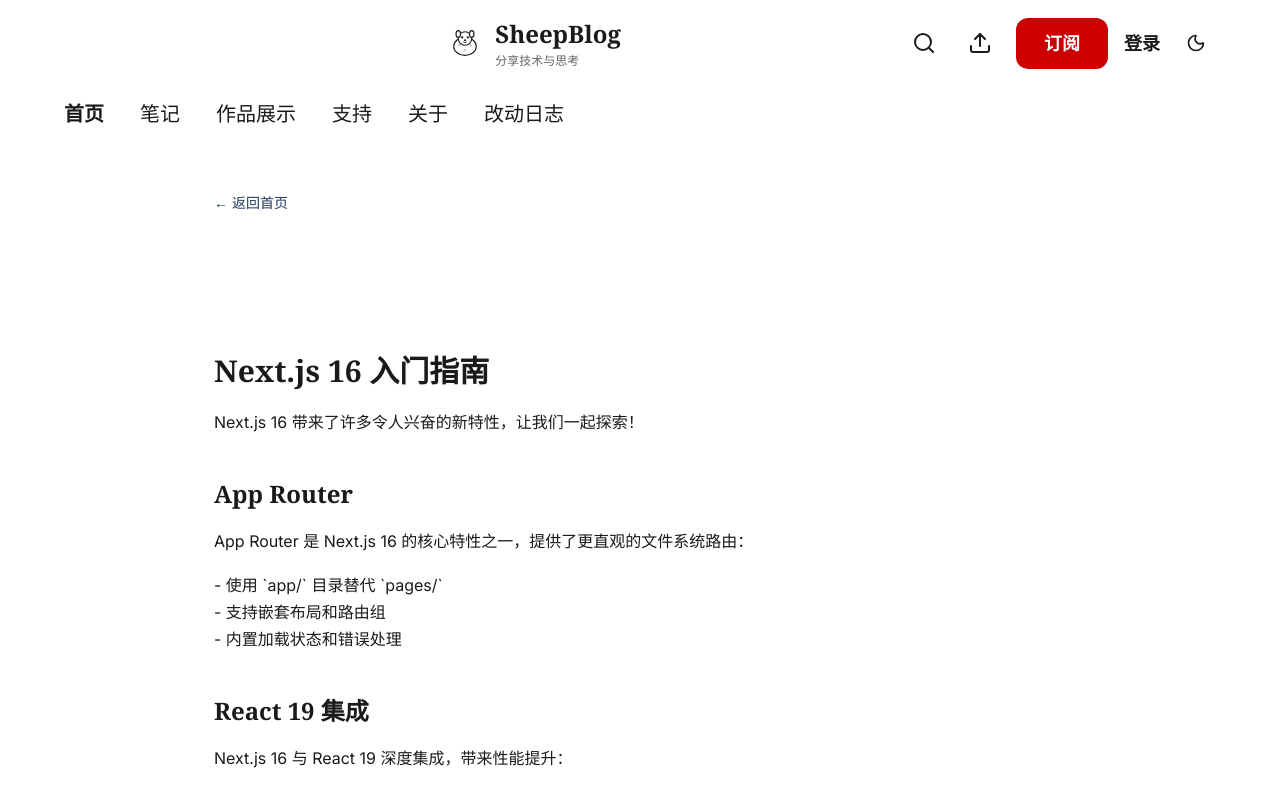
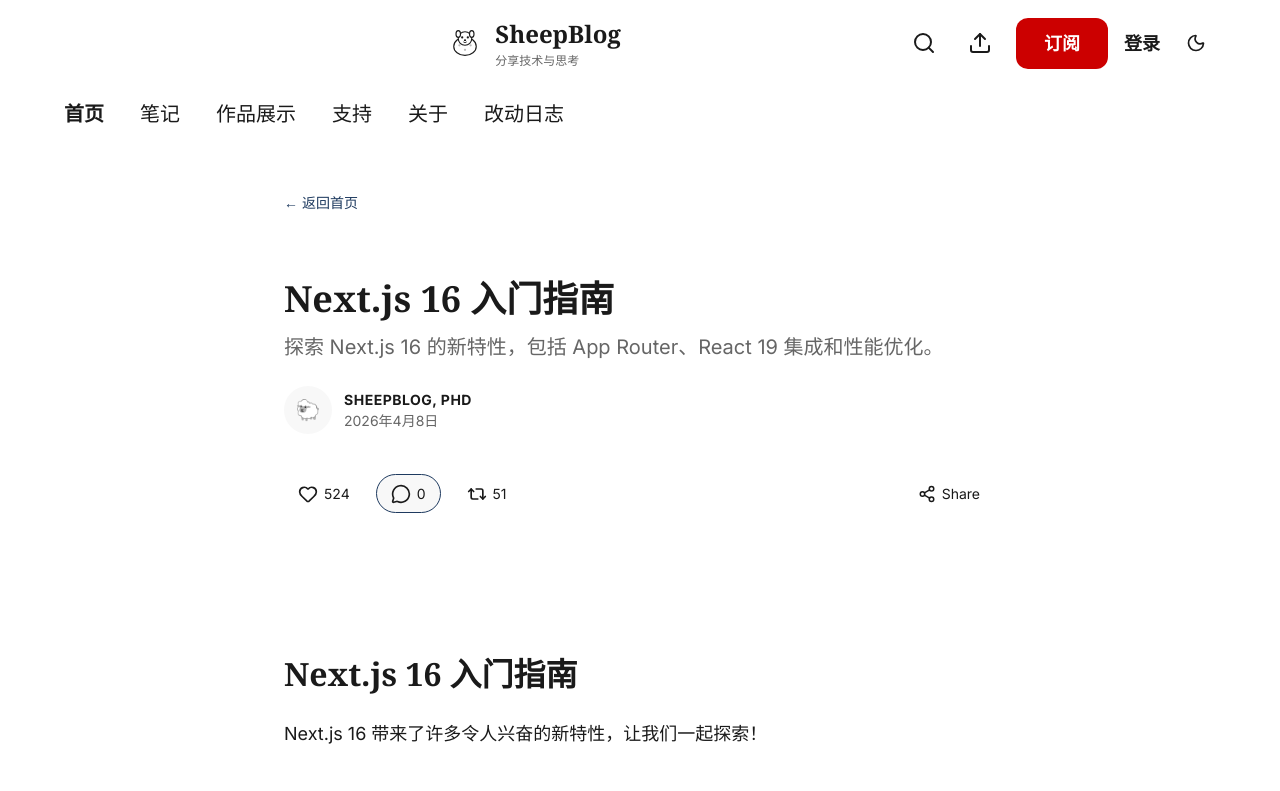
Before and after one commit to AyanamiReiEva/SheepBlog, a Next.js app: page /posts/getting-started-with-nextjs in a window 1280 px wide. Shown: the top 791 px of the page. Built offline with nearby package versions, Linux system fonts and the light colour scheme.

Commit message:
feat: add author info, interaction buttons, and comments section

```diff
--- a/components/post-content.tsx
+++ b/components/post-content.tsx
@@ -1,6 +1,9 @@
 "use client";
 
+import { useState, useEffect, useCallback } from "react";
 import { BackLink } from "./back-link";
+import { Heart, MessageCircle, Repeat2, Share2, Check } from "lucide-react";
+import { Comments } from "./comments";
 import type { PostMetadata } from "@/lib/posts";
 
 interface PostContentProps {
@@ -9,35 +12,253 @@
 }
 
 export function PostContent({ metadata, content }: PostContentProps) {
+  const [liked, setLiked] = useState(false);
+  const [likeCount, setLikeCount] = useState(524);
+  const [commentCount, setCommentCount] = useState(0);
+  const [shared, setShared] = useState(false);
+  const [commentsExpanded, setCommentsExpanded] = useState(true);
+
+  // 从本地存储读取状态
+  useEffect(() => {
+    const savedLiked = localStorage.getItem(`liked-${metadata.slug}`);
+    const savedLikeCount = localStorage.getItem(`likeCount-${metadata.slug}`);
+    if (savedLiked === 'true') {
+      setLiked(true);
+    }
+    if (savedLikeCount) {
+      setLikeCount(parseInt(savedLikeCount, 10));
+    }
+  }, [metadata.slug]);
+
+  const handleLike = () => {
+    if (liked) {
+      setLiked(false);
+      setLikeCount(prev => prev - 1);
+      localStorage.setItem(`liked-${metadata.slug}`, 'false');
+      localStorage.setItem(`likeCount-${metadata.slug}`, (likeCount - 1).toString());
+    } else {
+      setLiked(true);
+      setLikeCount(prev => prev + 1);
+      localStorage.setItem(`liked-${metadata.slug}`, 'true');
+      localStorage.setItem(`likeCount-${metadata.slug}`, (likeCount + 1).toString());
+    }
+  };
+
+  const handleShare = () => {
+    setShared(true);
+    setTimeout(() => setShared(false), 2000);
+    if (navigator.share) {
+      navigator.share({
+        title: metadata.title,
+        text: metadata.description,
+        url: window.location.href,
+      });
+    }
+  };
+
+  const handleCommentClick = () => {
+    setCommentsExpanded(!commentsExpanded);
+  };
+
+  const handleCommentCountChange = useCallback((count: number) => {
+    setCommentCount(count);
+  }, []);
+
   return (
     <article style={{
-      maxWidth: '900px',
+      maxWidth: '760px',
       margin: '0 auto',
       padding: '48px 24px',
     }}>
       <BackLink href="/">← 返回首页</BackLink>
 
+      {/* 文章标题区 */}
+      <header style={{ marginTop: '32px', marginBottom: '32px' }}>
+        <h1 style={{
+          fontSize: '36px',
+          fontWeight: 700,
+          fontFamily: 'var(--font-serif)',
+          marginBottom: '12px',
+          marginTop: 0,
+          lineHeight: 1.2,
+          color: 'var(--color-foreground)',
+        }}>
+          {metadata.title}
+        </h1>
+        <p style={{
+          fontSize: '20px',
+          color: 'var(--color-muted-foreground)',
+          lineHeight: 1.5,
+          margin: '0 0 24px 0',
+        }}>
+          {metadata.description}
+        </p>
+
+        {/* 作者信息 */}
+        <div style={{ display: 'flex', alignItems: 'center', gap: '12px', marginBottom: '24px' }}>
+          <div style={{
+            width: '48px',
+            height: '48px',
+            borderRadius: '50%',
+            backgroundColor: 'var(--color-muted)',
+            display: 'flex',
+            alignItems: 'center',
+            justifyContent: 'center',
+            fontSize: '20px',
+            overflow: 'hidden',
+          }}>
+            🐑
+          </div>
+          <div>
+            <div style={{
+              fontSize: '14px',
+              fontWeight: 700,
+              textTransform: 'uppercase',
+              letterSpacing: '0.5px',
+            }}>
+              SHEEPBLOG, PHD
+            </div>
+            <div style={{
+              fontSize: '14px',
+              color: 'var(--color-muted-foreground)',
+            }}>
+              {new Date(metadata.date).toLocaleDateString("zh-CN", {
+                year: "numeric",
+                month: "short",
+                day: "numeric",
+              })}
+            </div>
+          </div>
+        </div>
+
+        {/* 互动按钮区 */}
+        <div style={{
+          display: 'flex',
+          alignItems: 'center',
+          justifyContent: 'space-between',
+          paddingTop: '16px',
+          borderTop: '1px solid var(--color-border)',
+        }}>
+          <div style={{ display: 'flex', alignItems: 'center', gap: '12px' }}>
+            <ActionButton
+              icon={liked ? <Heart size={20} fill="#cc0000" /> : <Heart size={20} />}
+              count={likeCount}
+              onClick={handleLike}
+              active={liked}
+              activeColor="#cc0000"
+            />
+            <ActionButton
+              icon={<MessageCircle size={20} />}
+              count={commentCount}
+              onClick={handleCommentClick}
+              active={commentsExpanded}
+            />
+            <ActionButton
+              icon={<Repeat2 size={20} />}
+              count={51}
+            />
+          </div>
+          <button
+            onClick={handleShare}
+            style={{
+              display: 'flex',
+              alignItems: 'center',
+              gap: '6px',
+              padding: '8px 16px',
+              border: '1px solid var(--color-border)',
+              borderRadius: '20px',
+              backgroundColor: 'transparent',
+              cursor: 'pointer',
+              fontSize: '14px',
+              color: 'var(--color-foreground)',
+              transition: 'all 0.2s',
+            }}
+            onMouseEnter={(e) => e.currentTarget.style.backgroundColor = 'var(--color-muted)'}
+            onMouseLeave={(e) => e.currentTarget.style.backgroundColor = 'transparent'}
+          >
+            {shared ? <Check size={18} /> : <Share2 size={18} />}
+            {shared ? '已分享' : 'Share'}
+          </button>
+        </div>
+      </header>
+
+      {/* 正文内容 */}
       <div style={{
-        borderTop: '2px solid var(--color-border)',
-        marginTop: '24px',
-        paddingTop: '20px',
+        borderTop: '1px solid var(--color-border)',
+        paddingTop: '32px',
       }}>
         <div dangerouslySetInnerHTML={{ __html: renderMarkdown(content) }} />
       </div>
+
+      {/* 评论区 */}
+      <Comments
+        postSlug={metadata.slug}
+        isExpanded={commentsExpanded}
+        onCommentCountChange={handleCommentCountChange}
+      />
     </article>
+  );
+}
+
+interface ActionButtonProps {
+  icon: React.ReactNode;
+  count: number;
+  onClick?: () => void;
+  active?: boolean;
+  activeColor?: string;
+}
+
+function ActionButton({ icon, count, onClick, active, activeColor }: ActionButtonProps) {
+  return (
+    <button
+      onClick={onClick}
+      style={{
+        display: 'flex',
+        alignItems: 'center',
+        gap: '6px',
+        padding: '8px 14px',
+        border: `1px solid ${active && activeColor ? activeColor : active ? 'var(--color-primary)' : 'var(--color-border)'}`,
+        borderRadius: '20px',
+        backgroundColor: active ? 'var(--color-muted)' : 'transparent',
+        cursor: onClick ? 'pointer' : 'default',
+        fontSize: '14px',
+        color: active && activeColor ? activeColor : 'var(--color-foreground)',
+        transition: 'all 0.2s',
+      }}
+      onMouseEnter={(e) => {
+        if (onClick) {
+          if (!active) {
+            e.currentTarget.style.backgroundColor = 'var(--color-muted)';
+            e.currentTarget.style.borderColor = 'var(--color-primary)';
+          }
+        }
+      }}
+      onMouseLeave={(e) => {
+        if (!active) {
+          e.currentTarget.style.backgroundColor = 'transparent';
+          e.currentTarget.style.borderColor = 'var(--color-border)';
+        } else if (!activeColor) {
+          e.currentTarget.style.backgroundColor = 'var(--color-muted)';
+          e.currentTarget.style.borderColor = 'var(--color-primary)';
+        }
+      }}
+    >
+      {icon}
+      <span>{count}</span>
+    </button>
   );
 }
 
 function renderMarkdown(content: string): string {
   let html = content
-    .replace(/^### (.*$)/gim, '<h3 style="font-size: 20px; font-weight: 600; font-family: var(--font-serif); margin-top: 32px; margin-bottom: 16px; color: var(--color-foreground);">$1</h3>')
-    .replace(/^## (.*$)/gim, '<h2 style="font-size: 24px; font-weight: 600; font-family: var(--font-serif); margin-top: 40px; margin-bottom: 16px; color: var(--color-foreground);">$1</h2>')
-    .replace(/^# (.*$)/gim, '<h1 style="font-size: 30px; font-weight: 600; font-family: var(--font-serif); margin-top: 0px; margin-bottom: 16px; color: var(--color-foreground);">$1</h1>')
+    .replace(/^### (.*$)/gim, '<h3 style="font-size: 22px; font-weight: 600; font-family: var(--font-serif); margin-top: 36px; margin-bottom: 16px; color: var(--color-foreground);">$1</h3>')
+    .replace(/^## (.*$)/gim, '<h2 style="font-size: 28px; font-weight: 600; font-family: var(--font-serif); margin-top: 44px; margin-bottom: 16px; color: var(--color-foreground);">$1</h2>')
+    .replace(/^# (.*$)/gim, '<h1 style="font-size: 32px; font-weight: 700; font-family: var(--font-serif); margin-top: 0px; margin-bottom: 20px; color: var(--color-foreground);">$1</h1>')
     .replace(/\*\*(.*)\*\*/gim, '<strong>$1</strong>')
     .replace(/\*(.*)\*/gim, '<em>$1</em>')
-    .replace(/^\> (.*$)/gim, '<blockquote style="border-left: 4px solid var(--color-border); padding-left: 16px; margin: 16px 0; color: var(--color-muted-foreground);">$1</blockquote>')
-    .replace(/\n\n/g, '</p><p style="margin: 16px 0; line-height: 1.7; color: var(--color-foreground);">')
+    .replace(/^\> (.*$)/gim, '<blockquote style="border-left: 4px solid var(--color-border); padding-left: 20px; margin: 24px 0; color: var(--color-muted-foreground); font-size: 18px; font-style: italic;">$1</blockquote>')
+    .replace(/\n\n/g, '</p><p style="margin: 20px 0; line-height: 1.8; color: var(--color-foreground); font-size: 18px;">')
     .replace(/\n/g, '<br>');
 
-  return `<p style="margin: 16px 0; line-height: 1.7; color: var(--color-foreground);">${html}</p>`;
+  return `<p style="margin: 20px 0; line-height: 1.8; color: var(--color-foreground); font-size: 18px;">${html}</p>`;
 }
```
